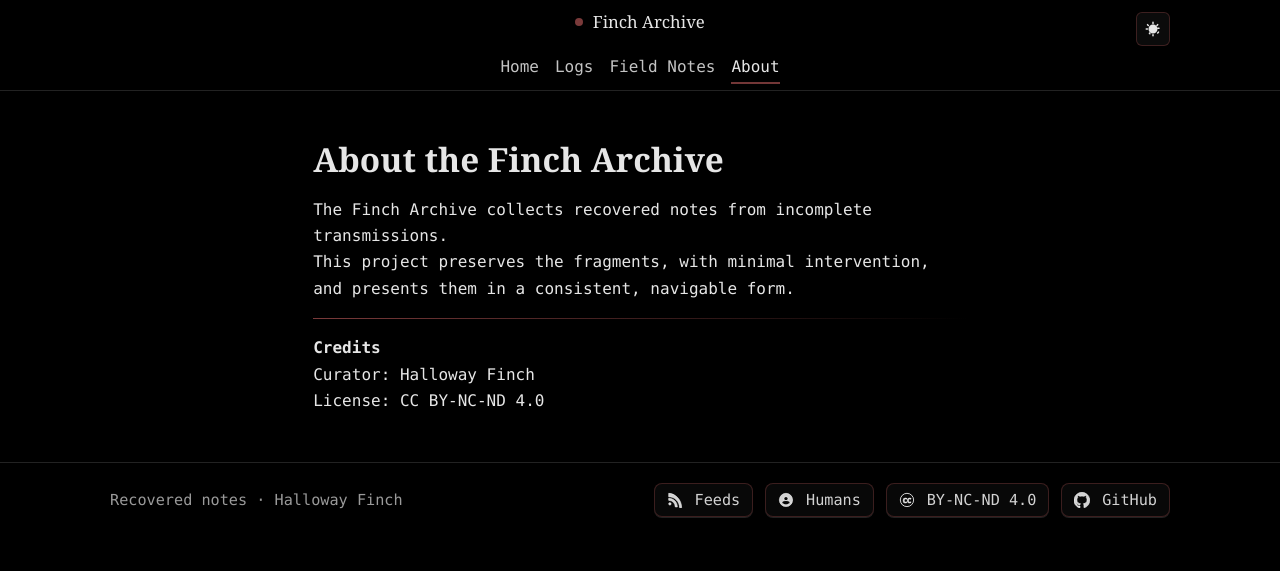
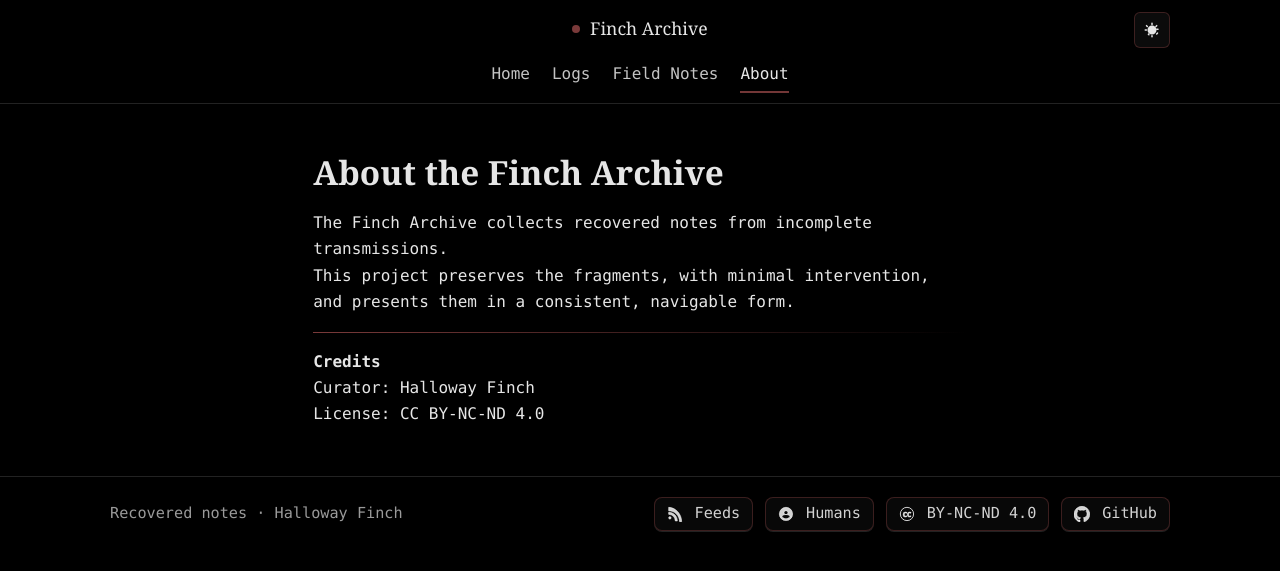
Before and after one commit to HallowayFinch/fincharchive.com, a Jekyll site: the page built from about.md, in a window 1280 px wide. Shown: the top 571 px of the page. Built offline with Jekyll 4.4.1, drawn with Linux system fonts in a browser that asks for light colours.

Commit message:
Update style.css

```diff
--- a/assets/css/style.css
+++ b/assets/css/style.css
@@ -474,49 +474,6 @@ a:focus-visible,.btn:focus-visible,.log-link:focus-visible,.theme-toggle:focus-v
   border-radius:6px; z-index:9999; outline:2px dashed var(--accent); outline-offset:2px;
 }
 
-/* ===== Compact header (no JS) ===== */
-/* Applies site-wide; trims vertical padding/gaps for a shorter header */
-
-header.site { /* keep sticky behavior as-is */ }
-
-.header-bar{ gap:8px; }
-
-/* Brand row */
-.brand{
-  padding:8px 0;                 /* was ~12px+ */
-}
-.brand a{
-  font-size:1.05rem;             /* small nudge down from 1.1rem */
-}
-
-/* Theme toggle button slightly smaller */
-.theme-toggle{
-  width:34px; height:34px;       /* was 36x36 */
-}
-
-/* Primary nav row */
-.primary-nav{
-  padding:4px 0 6px;             /* was 10px 0 (desktop) / 6–8px (mobile) */
-  gap:14px;
-}
-.primary-nav a{
-  padding-bottom:4px;            /* was 6px */
-}
-
-/* Desktop refinements */
-@media (min-width:980px){
-  .header-bar{ gap:6px; }
-  .brand{ padding-top:8px; }
-  .primary-nav{ gap:16px; padding:4px 0 6px; }
-}
-
-/* Extra-tight on smaller screens */
-@media (max-width:720px){
-  .brand{ padding:6px 0; }
-  .primary-nav{ padding:4px 0 6px; gap:12px; }
-  .theme-toggle{ width:32px; height:32px; }
-}
-
 /* ===== Print ===== */
 @media print{
   :root{ --bg:#fff; --fg:#000; --muted:#333; --line:#ddd; }
```
